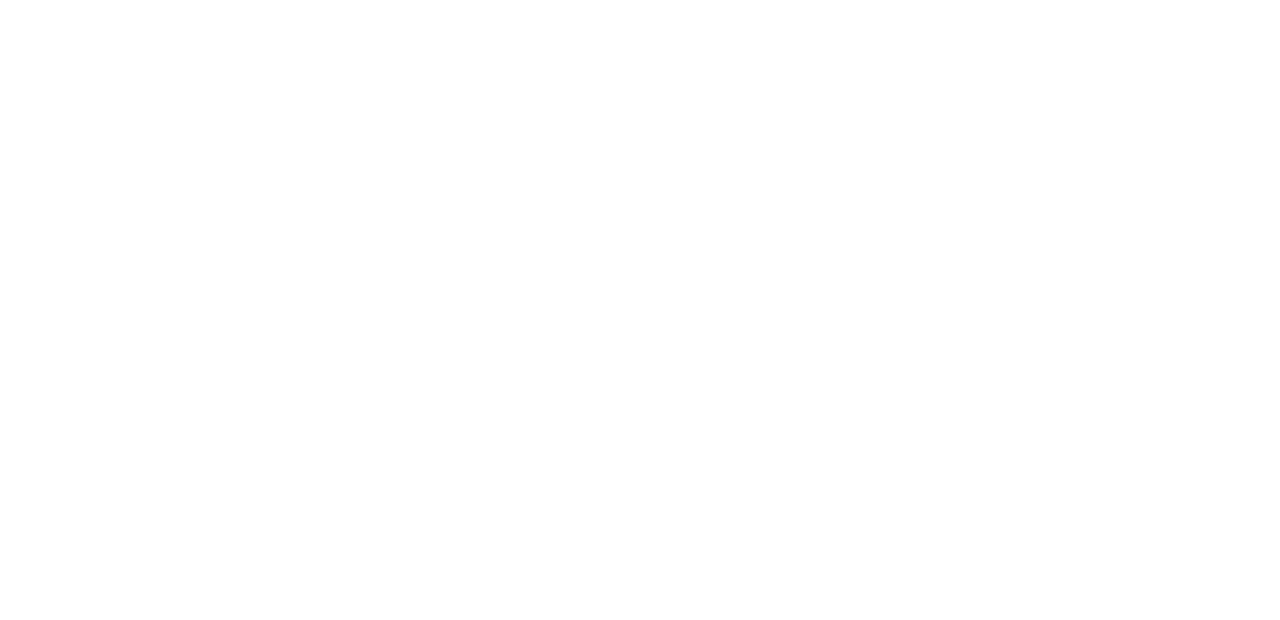
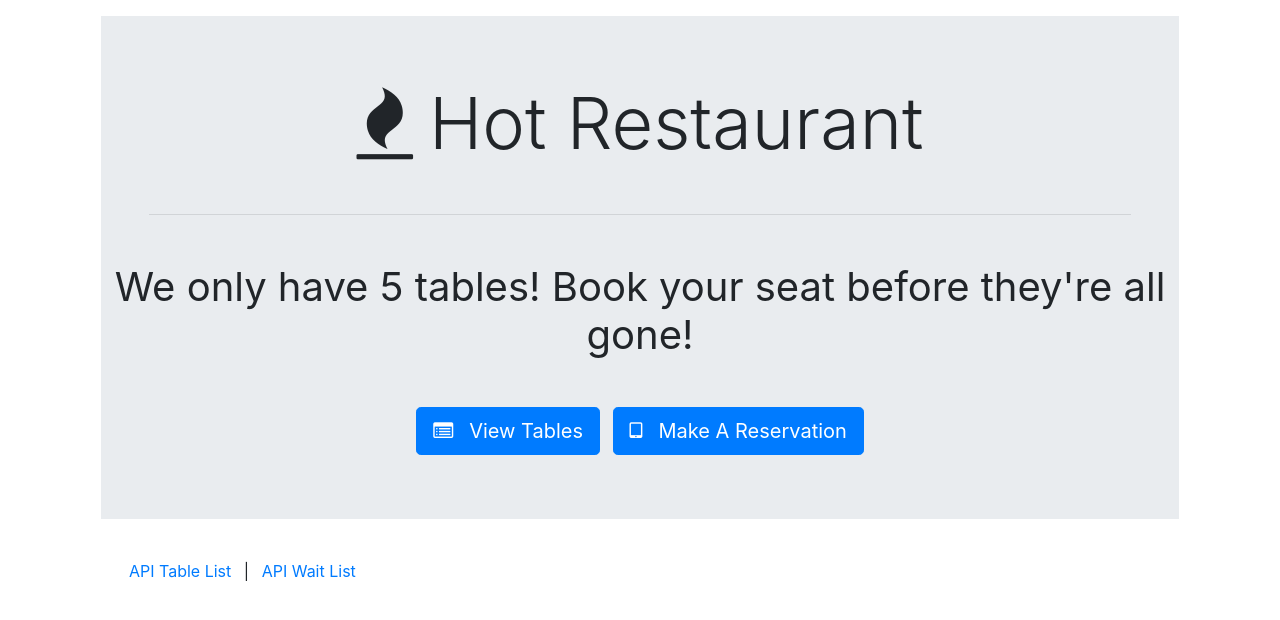
Before and after one commit to arethashwalls/hot-restaurant, a plain HTML site: page home.html in a window 1280 px wide. Drawn offline with nearby package versions, Linux system fonts and the light colour scheme.

Commit message:
Made initial home.html and setup file structure

```diff
--- a/assets/stylesheet.css
+++ b/assets/stylesheet.css
@@ -0,0 +1,8 @@
+ul#bottom-links {
+    list-style-type: none;
+}
+
+ul#bottom-links li{
+    display: inline;
+    margin: 0.25em;
+}
--- a/home.html
+++ b/home.html
@@ -7,12 +7,30 @@
     <meta name="viewport" content="width=device-width, initial-scale=1">
     <link rel="stylesheet" type="text/css" media="screen" href="assets/stylesheet.css" />
     <link rel="stylesheet" href="https://stackpath.bootstrapcdn.com/bootstrap/4.1.3/css/bootstrap.min.css" integrity="sha384-MCw98/SFnGE8fJT3GXwEOngsV7Zt27NXFoaoApmYm81iuXoPkFOJwJ8ERdknLPMO" crossorigin="anonymous">
+    <link rel="stylesheet" href="https://stackpath.bootstrapcdn.com/font-awesome/4.7.0/css/font-awesome.min.css">
     <script src="assets/script.js"></script>
     <script src="https://code.jquery.com/jquery-3.3.1.slim.min.js" integrity="sha384-q8i/X+965DzO0rT7abK41JStQIAqVgRVzpbzo5smXKp4YfRvH+8abtTE1Pi6jizo" crossorigin="anonymous"></script>
     <script src="https://cdnjs.cloudflare.com/ajax/libs/popper.js/1.14.3/umd/popper.min.js" integrity="sha384-ZMP7rVo3mIykV+2+9J3UJ46jBk0WLaUAdn689aCwoqbBJiSnjAK/l8WvCWPIPm49" crossorigin="anonymous"></script>
     <script src="https://stackpath.bootstrapcdn.com/bootstrap/4.1.3/js/bootstrap.min.js" integrity="sha384-ChfqqxuZUCnJSK3+MXmPNIyE6ZbWh2IMqE241rYiqJxyMiZ6OW/JmZQ5stwEULTy" crossorigin="anonymous"></script>
 </head>
 <body>
-
+    <div id="body-container" class="container">
+        <div class="jumbotron jumbotron-fluid m-3">
+            <h1 class="display-3 my-auto text-center"><i class="fa fa-fire mr-3 aria-hidden="true"></i>Hot Restaurant</h1>
+            <hr class="m-5" />
+            <h1 class="display-6 my-auto font-weight-normal text-center">We only have 5 tables! Book your seat before they're all gone!</h1>
+            <br>
+            <br>
+            <center>
+                <button onclick="location.href='/api/tables/'" type="button" id="table-btn" class="btn btn-lg btn-primary mx-1"><i class="fa fa-list-alt mr-3" aria-hidden="true"></i>View Tables</button>
+                <button onclick="location.href='/api/waitlist/'" type="button" id="reservation-btn" class="btn btn-lg btn-primary mx-1"><i class="fa fa-tablet mr-3" aria-hidden="true"></i>Make A Reservation</button>
+            </center>
+        </div>
+        <br>
+        <ul id="bottom-links">
+            <li><a id="table-link" href="/api/tables/">API Table List</a></li>
+            <li>|</li>
+            <li><a id="reservation-link" href="/api/waitlist/">API Wait List</a></li>
+    </div>
 </body>
 </html>
```
